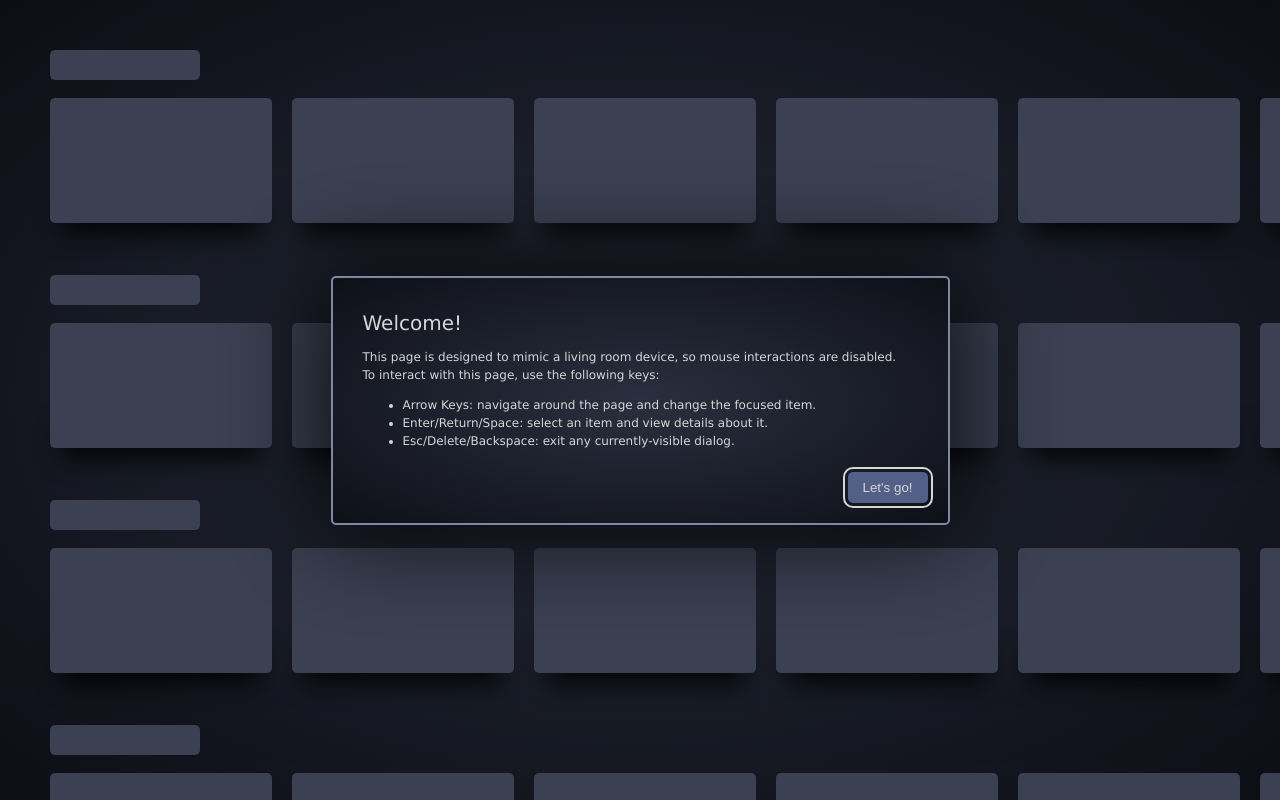
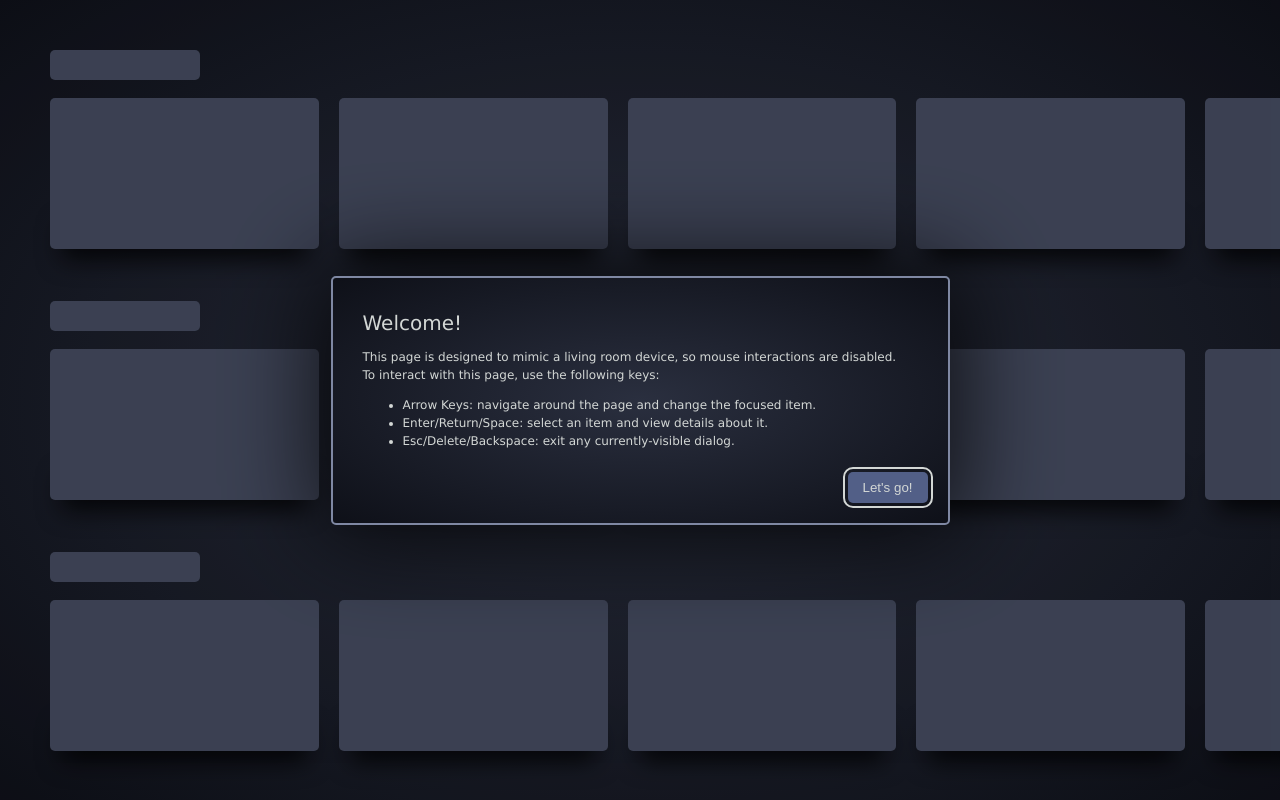
Before and after one commit to binnzie88/disney-interview-project, a website with bundled scripts: page client/dist/index.html in a window 1280 px wide. Built offline with nearby package versions, Linux system fonts and the light colour scheme; files whose address does not match are found by name.

Commit message:
dynamic tile sizing

```diff
--- a/client/src/Set.js
+++ b/client/src/Set.js
@@ -65,6 +65,7 @@ export class RefSet extends Set {
     this.refId = set.refId;
     this.type = set.refType;
     this.isLoading = false;
+    this.isLoaded = false;
     this.idx = idx;
     this.setElement = createSkeletonSet(idx);
   }
@@ -77,10 +78,11 @@ export class RefSet extends Set {
     const containerElement = document.getElementById("container-"+this.idx);
     const { top, bottom } = containerElement.getBoundingClientRect();
     const visibleHeight = window.innerHeight || document.documentElement.clientHeight;
-    return !this.isLoading && (top > 0 && top < visibleHeight) || (bottom > 0 && bottom < visibleHeight);
+    return !this.isLoading && !this.isLoaded && (top > 0 && top < visibleHeight) || (bottom > 0 && bottom < visibleHeight);
   }
 
   loadFullSet() {
+    if (!this.isLoaded && !this.isLoading) {
       this.isLoading = true;
       // Get set data from the api by refId
       axios.get(location.origin + '/api/ref/' + this.refId).then((response) => {
@@ -96,6 +98,7 @@ export class RefSet extends Set {
           const result = responseData[Object.keys(responseData)[0]];
           // The postLoadCallback here updates the tile element, stores the new full set, and removes the old ref set
           this.postLoadCallback(new FullSet(result, this.idx));
+          this.isLoaded = true;
         }
       }).catch((e) => {
         console.error("Error getting ref "+this.refId+":");
@@ -103,3 +106,4 @@ export class RefSet extends Set {
       });
     }
   }
+}
--- a/client/src/index.css
+++ b/client/src/index.css
@@ -1,6 +1,34 @@
 body {
   margin: 0;
   line-height: 1.5;
+  /* Define custom variables to determine tile size at different page widths */
+  --five-tile-width: 17vw;
+  --four-tile-width: 21vw;
+  --three-tile-width: 27vw;
+  --two-tile-width: 37vw;
+  --tile-width: var(--five-tile-width);
+  --tile-height: calc(var(--tile-width) / 1.78);
+}
+
+@media (max-width: 1450px) {
+  /* On screens 1450px wide or less, show 4 tiles at a time */
+  body {
+    --tile-width: var(--four-tile-width);
+  }
+}
+
+@media (max-width: 1024px) {
+  /* On screens 1024px wide or less, show 3 tiles at a time */
+  body {
+    --tile-width: var(--three-tile-width);
+  }
+}
+
+@media (max-width: 775px) {
+  /* On screens 775px wide or less, show 2 tiles at a time */
+  body {
+    --tile-width: var(--two-tile-width);
+  }
 }
 
 #root {
@@ -34,7 +62,7 @@ body {
       align-items: center;
       justify-content: space-between;
       gap: 20px;
-      height: 230px;
+      height: calc(var(--tile-height) + 105px);
       padding-right: 50px;
       overflow: auto;
       /* Hide scrollbars for Chrome, IE, Edge, and FF */
@@ -61,7 +89,7 @@ body {
           border-radius: 5px;
 
           img {
-            height: 125px;
+            width: var(--tile-width);
             border-radius: 5px;
             vertical-align: middle;
             border-style: none;
@@ -69,8 +97,8 @@ body {
         }
 
         .titlePlaceholderContainer {
-          height: 125px;
-          width: 222px;
+          height: var(--tile-height);
+          width: var(--tile-width);
           display: flex;
           flex-direction: column;
           justify-content: flex-end;
@@ -221,8 +249,8 @@ body {
 
 .skeletonTile {
   animation: skeleton-pulse 1s linear infinite alternate;
-  width: 222px;
-  height: 125px;
+  width: var(--tile-width);
+  height: var(--tile-height);
   border-radius: 5px;
 }
 
```
Also changed, not shown: README.md, client/dist/main.js. Lines whose indentation alone changed are shown as unchanged.
